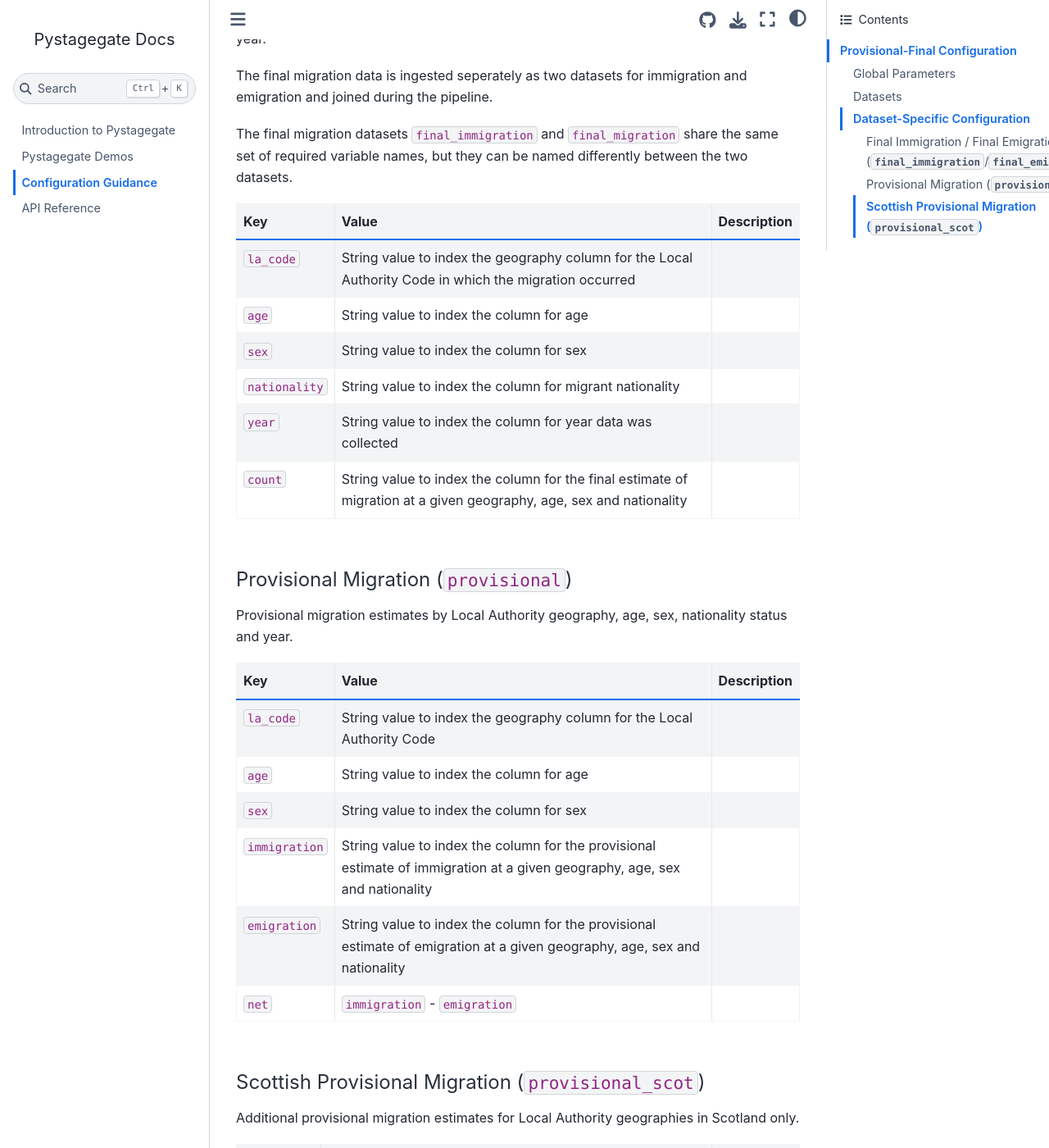
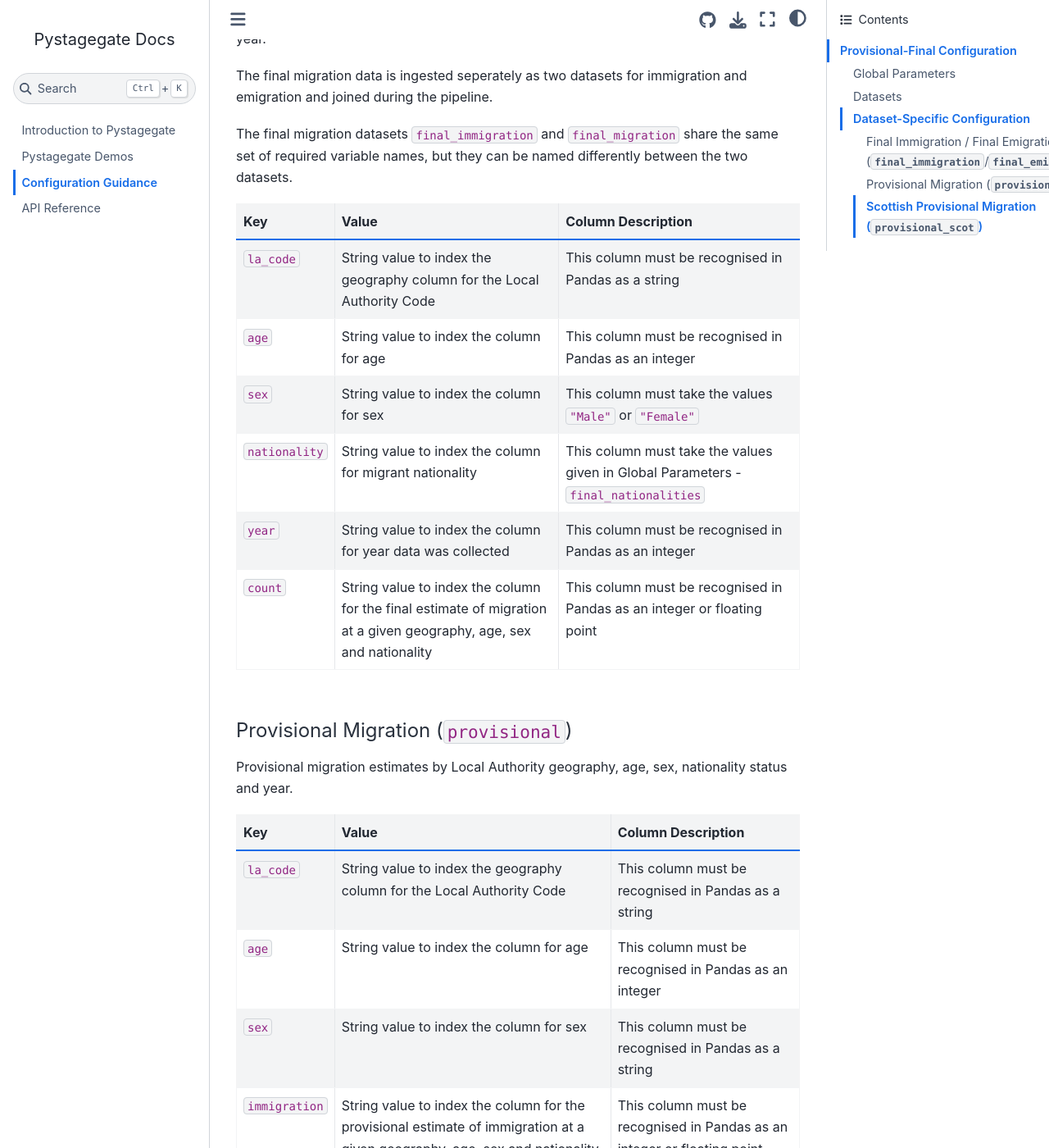
Before and after one commit to ONSdigital/pystagegate, a Jupyter Book: the page built from docs/configuration.md, in a window 1280 px wide and 1400 px high, scrolled down 2330 px. Shown: the whole window at 82% size. Built offline with Jupyter Book 1.0.4 settings and Sphinx 7.4.7 and the Sphinx Book theme 1.1.4, drawn with Linux system fonts in a browser that asks for light colours; some of the changed text lies outside the part shown.

Commit message:
Adding column description

```diff
--- a/docs/configuration.md
+++ b/docs/configuration.md
@@ -125,27 +125,27 @@ The final migration data is ingested seperately as two datasets for immigration
 
 The final migration datasets `final_immigration` and `final_migration` share the same set of required variable names, but they can be named differently between the two datasets.
 
-| Key | Value | Description |
+| Key | Value | Column Description |
 |-----|-------|-------------|
-| `la_code` | String value to index the geography column for the Local Authority Code in which the migration occurred | |
-| `age` | String value to index the column for age | |
-| `sex` | String value to index the column for sex | |
-| `nationality` | String value to index the column for migrant nationality | |
-| `year` | String value to index the column for year data was collected | |
-| `count` | String value to index the column for the final estimate of migration at a given geography, age, sex and nationality | |
+| `la_code` | String value to index the geography column for the Local Authority Code | This column must be recognised in Pandas as a string |
+| `age` | String value to index the column for age | This column must be recognised in Pandas as an integer |
+| `sex` | String value to index the column for sex | This column must take the values `"Male"` or `"Female"` |
+| `nationality` | String value to index the column for migrant nationality | This column must take the values given in Global Parameters - `final_nationalities` |
+| `year` | String value to index the column for year data was collected | This column must be recognised in Pandas as an integer |
+| `count` | String value to index the column for the final estimate of migration at a given geography, age, sex and nationality | This column must be recognised in Pandas as an integer or floating point |
 
 #### Provisional Migration (`provisional`)
 
 Provisional migration estimates by Local Authority geography, age, sex, nationality status and year.
 
-| Key | Value | Description |
+| Key | Value | Column Description |
 |-----|-------|-------------|
-| `la_code` | String value to index the geography column for the Local Authority Code | |
-| `age` | String value to index the column for age | |
-| `sex` | String value to index the column for sex | |
-| `immigration` | String value to index the column for the provisional estimate of immigration at a given geography, age, sex and nationality | |
-| `emigration` | String value to index the column for the provisional estimate of emigration at a given geography, age, sex and nationality | |
-| `net` | `immigration` - `emigration` | |
+| `la_code` | String value to index the geography column for the Local Authority Code | This column must be recognised in Pandas as a string |
+| `age` | String value to index the column for age | This column must be recognised in Pandas as an integer |
+| `sex` | String value to index the column for sex | This column must be recognised in Pandas as a string |
+| `immigration` | String value to index the column for the provisional estimate of immigration at a given geography, age, sex and nationality | This column must be recognised in Pandas as an integer or floating point |
+| `emigration` | String value to index the column for the provisional estimate of emigration at a given geography, age, sex and nationality | This column must be recognised in Pandas as an integer or floating point |
+| `net` | `immigration` - `emigration` | This column must be recognised in Pandas as an integer or floating point |
 
 #### Scottish Provisional Migration (`provisional_scot`)
 
@@ -153,9 +153,9 @@ Additional provisional migration estimates for Local Authority geographies in Sc
 
 | Key | Value | Description |
 |-----|-------|-------------|
-| `la_code` | String value to index the geography column for the Local Authority Code | |
-| `age` | String value to index the column for age | |
-| `sex` | String value to index the column for sex | |
-| `direction` | String value to index the column that states if the row refers to immigration or emigration | |
-| `year` | String value to index the column for year data was collected | |
-| `count` | String value to index the column for the provisional estimate migration at a given geography, age, sex and nationality | |
+| `la_code` | String value to index the geography column for the Local Authority Code | This column must be recognised in Pandas as a string |
+| `age` | String value to index the column for age | This column must be recognised in Pandas as an integer |
+| `sex` | String value to index the column for sex | This column must be recognised in Pandas as a string |
+| `direction` | String value to index the column that states if the row refers to immigration or emigration | This column must take the values given in Global Parameters - `provisional_scot_direction` |
+| `year` | String value to index the column for year data was collected | This column must be recognised in Pandas as an integer |
+| `count` | String value to index the column for the provisional estimate migration at a given geography, age, sex and nationality | This column must be recognised in Pandas as an integer or floating point |
```
